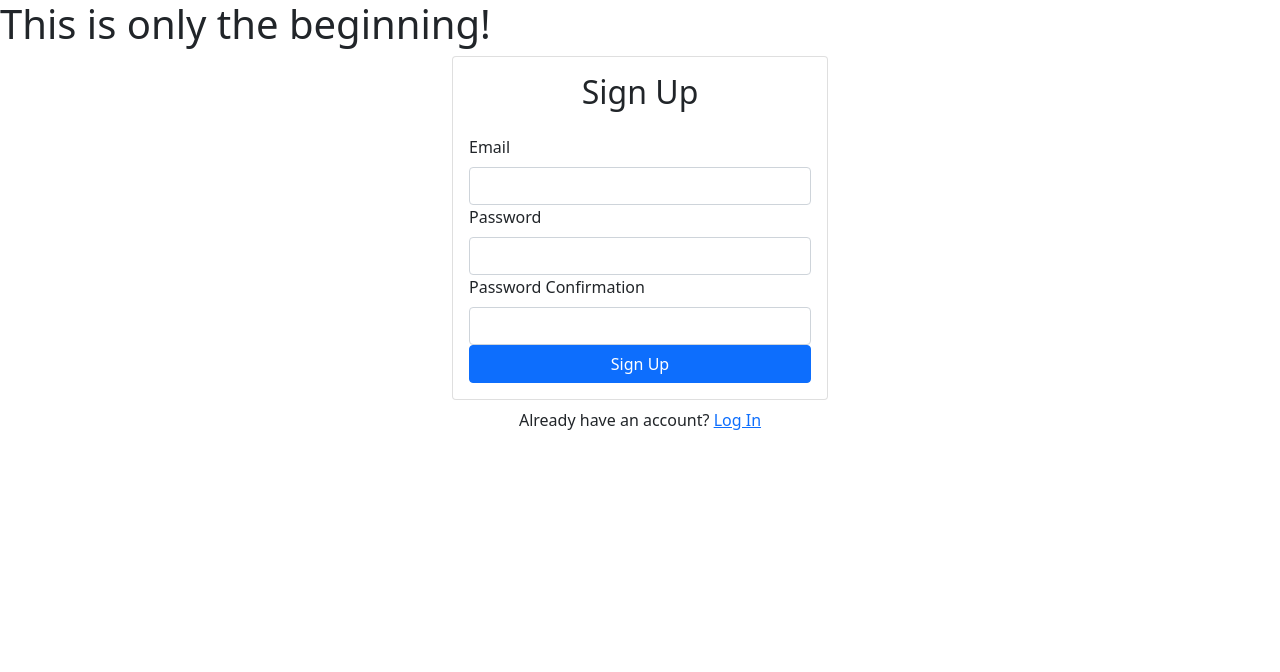
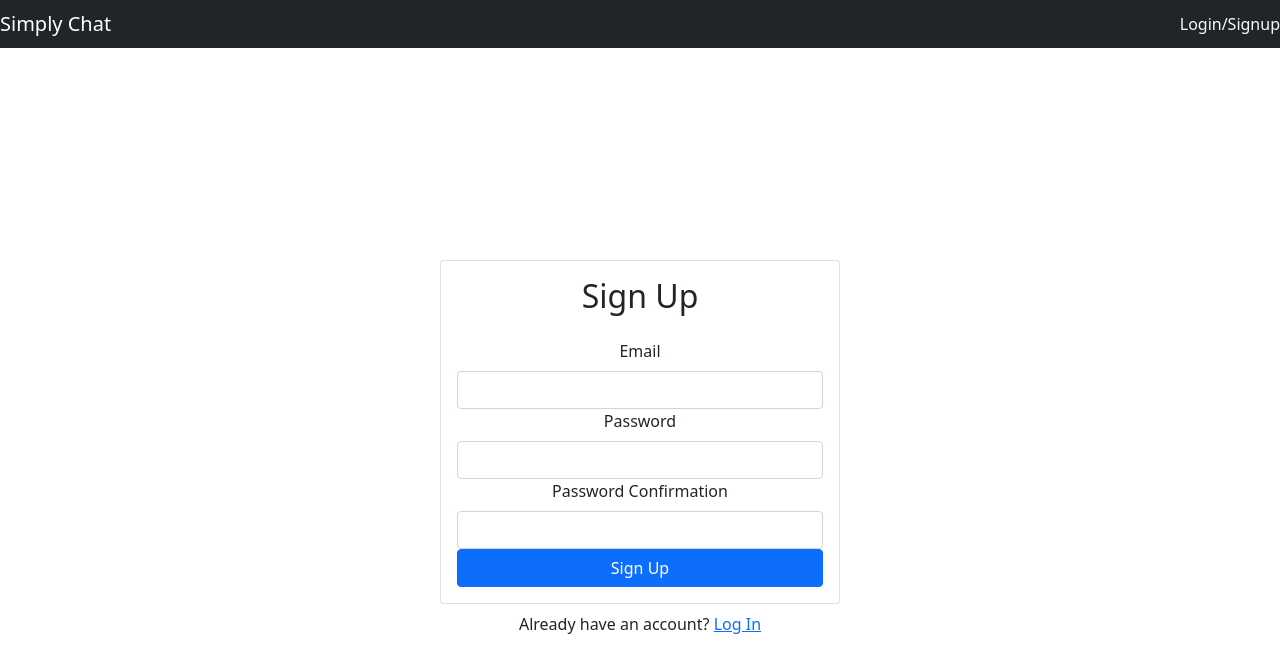
Before and after one commit to Cutecat42/SimplyChat, a React (Create React App) app: page /Signup in a window 1280 px wide. Shown: the top 672 px of the page. Built offline with nearby package versions, Linux system fonts and the light colour scheme; no server answers.

Commit message:
Finish sign up page and create NavBar

```diff
--- a/src/components/App.js
+++ b/src/components/App.js
@@ -1,4 +1,4 @@
-import { BrowserRouter, Route, Navigate, Routes } from 'react-router-dom';
+import { Route, Navigate, Routes } from 'react-router-dom';
 import Home from './Home';
 import Login from './Login';
 import Signup from './Signup';
@@ -6,35 +6,35 @@ import Logout from './Logout';
 import NavBar from './NavBar';
 import Profile from './Profile';
 import React, { useState } from 'react';
+import { useAuth } from "../contexts/AuthContext"
 
 function App () {
-  let user;
-  const [userAuth, setUserAuth] = useState("");
-
+  const { currentUser } = useAuth()
+  console.log(currentUser)
 
   return (
     <div className='App'>
-      <BrowserRouter>
-        <NavBar user={user} />
+
+      <NavBar currentUser={currentUser} />
       <Routes>
-          <Route exact path='/Login' element={<Login setUserAuth={setUserAuth} />
+        <Route exact path='/Login' element={<Login />
         }>
         </Route>
-          <Route exact path='/Signup' element={<Signup setUserAuth={setUserAuth} />
+        <Route exact path='/Signup' element={<Signup />
         }>
         </Route>
         <Route exact path='/Logout' element={<Logout />
         }>
         </Route>
         <Route exact path='/Profile' element={
-            !user ? <Navigate to="/Login" /> : <Profile />
+          !currentUser ? <Navigate to="/Login" /> : <Profile />
         }>
         </Route>
         <Route exact path='/' element={<Home />
         }>
         </Route>
       </Routes>
-      </BrowserRouter>
+
     </div>
   );
 }
--- a/src/components/Home.js
+++ b/src/components/Home.js
@@ -1,7 +1,7 @@
 import React from 'react';
 
 function Home () {
-    return <h1>This is only the beginning!</h1>
+    return <h1>This is only the beginning! test</h1>
 }
 
 export default Home;
--- a/src/components/NavBar.js
+++ b/src/components/NavBar.js
@@ -1,7 +1,37 @@
+import 'bootstrap/dist/css/bootstrap.min.css';
+import Navbar from 'react-bootstrap/Navbar';
+import { NavLink } from 'react-router-dom';
+import Nav from 'react-bootstrap/Nav';
 import React from 'react';
 
-function NavBar () {
-    return <h1>This is only the beginning!</h1>
-}
+const NavBar = ({ user }) => {
+    if (!user) return (
+        <Navbar bg='dark' variant='dark' className='py-1'>
+            <NavLink to='/' className='navbar-brand'>Simply Chat</NavLink>
+            <Navbar.Toggle aria-controls='basic-navbar-nav' />
+
+            <Navbar.Collapse id='basic-navbar-nav' className='justify-content-end'>
+                <Nav>
+                    <NavLink to='/login' className='text-decoration-none text-light'>Login/Signup</NavLink>
+                </Nav>
+            </Navbar.Collapse>
+        </Navbar>
+    );
+
+    return (
+        <Navbar bg='dark' variant='dark' className='py-1' expand="md">
+            <NavLink to='/' className='navbar-brand ms-3'>Simply Chat</NavLink>
+            <Navbar.Toggle aria-controls='basic-navbar-nav' />
+            <Navbar.Collapse id='basic-navbar-nav' className='justify-content-end'>
+                <Nav>
+                    <Navbar.Text>
+                        <NavLink to='/profile' className='pr-5 text-decoration-none text-light me-3'>Profile</NavLink>
+                        <NavLink to='/logout' className='text-decoration-none text-light me-3'>Logout</NavLink>
+                    </Navbar.Text>
+                </Nav>
+            </Navbar.Collapse>
+        </Navbar>
+    )
+};
 
 export default NavBar;
--- a/src/components/Signup.js
+++ b/src/components/Signup.js
@@ -1,12 +1,14 @@
 import React, { useRef, useState } from 'react';
 import { Form, Button, Card, Alert, Container } from "react-bootstrap"
 import { Link, useNavigate } from "react-router-dom"
+import { useAuth } from "../contexts/AuthContext"
 import "bootstrap/dist/css/bootstrap.min.css"
 
 function Signup () {
     const emailRef = useRef()
     const passwordRef = useRef()
     const passwordConfirmRef = useRef()
+    const { signup } = useAuth()
     const [error, setError] = useState("")
     const [loading, setLoading] = useState(false)
     const navigate = useNavigate()
@@ -21,23 +23,24 @@ function Signup () {
         try {
             setError("")
             setLoading(true)
-
+            await signup(emailRef.current.value, passwordRef.current.value)
             navigate("/")
         } catch {
-            setError("Failed to create an account")
+            setError("Failed to create account")
+            setLoading(false)
         }
-
-        setLoading(false)
     }
 
     return (
         <>
-            <Container classname="d-flex align-items-center justify-content-center"
-                style={{ minHeight: "100vh", maxWidth: "400px" }}
+            <Container className="d-flex align-items-center justify-content-center"
+                style={{ minHeight: "100vh" }}
             >
+                <div className="w-100 text-center" style={{ maxWidth: "400px" }}>
                     <Card>
                         <Card.Body>
                             <h2 className="text-center mb-4">Sign Up</h2>
+                            {/* {JSON.stringify(currentUser)} */}
                             {error && <Alert variant="danger">{error}</Alert>}
                             <Form onSubmit={handleSubmit}>
                                 <Form.Group id="email">
@@ -58,8 +61,9 @@ function Signup () {
                             </Form>
                         </Card.Body>
                     </Card>
-                <div className="w-100 text-center mt-2">
+                    <div className="w-100 text-center mt-2" style={{ maxWidth: "400px" }}>
                         Already have an account? <Link to="/login">Log In</Link>
+                    </div>
                 </div>
             </Container>
         </>
--- /dev/null
+++ b/src/contexts/AuthContext.js
@@ -0,0 +1,40 @@
+import React, { useContext, useState, useEffect } from "react"
+import { auth } from "../firebase"
+
+const AuthContext = React.createContext()
+
+export function useAuth () {
+    return useContext(AuthContext)
+}
+
+function AuthProvider ({ children }) {
+    const [currentUser, setCurrentUser] = useState()
+    const [loading, setLoading] = useState(true)
+
+    function signup (email, password) {
+        return auth.createUserWithEmailAndPassword(email, password)
+    }
+
+    useEffect(() => {
+        const unsubscribe = auth.onAuthStateChanged(user => {
+            setCurrentUser(user)
+            setLoading(false)
+        })
+
+        return () => unsubscribe();
+    }, [])
+
+    const value = {
+        currentUser,
+        signup
+    }
+
+    return (
+        <AuthContext.Provider value={value}>
+            {!loading && children}
+        </AuthContext.Provider>
+    )
+
+}
+
+export default AuthProvider;
--- a/src/firebase.js
+++ b/src/firebase.js
@@ -1,5 +1,5 @@
-import firebase from "firebase/app"
-import "firebase/auth"
+import firebase from 'firebase/compat/app';
+import 'firebase/compat/auth';
 
 const app = firebase.initializeApp({
     apiKey: process.env.REACT_APP_API_KEY,
--- a/src/index.js
+++ b/src/index.js
@@ -1,10 +1,14 @@
 import React from 'react';
 import ReactDOM from 'react-dom';
+import { BrowserRouter } from 'react-router-dom';
 import App from './components/App';
+import AuthProvider from "./contexts/AuthContext"
 
 ReactDOM.render(
-  <React.StrictMode>
-    <App />
-  </React.StrictMode>,
+  <AuthProvider>
+    <BrowserRouter>
+      <App />
+    </BrowserRouter>
+  </AuthProvider>,
   document.getElementById('root')
 );
```
Lines whose indentation alone changed are shown as unchanged.
